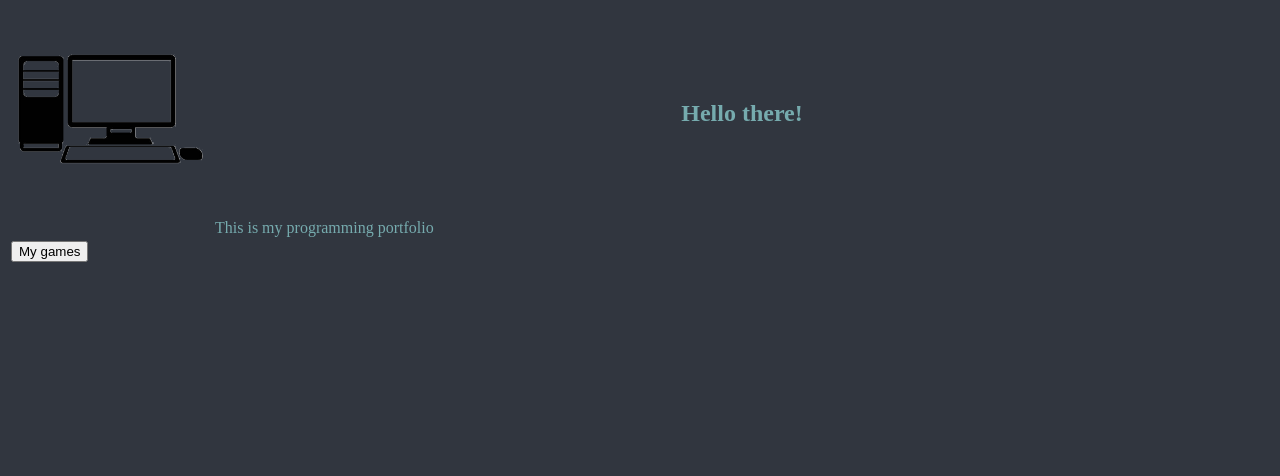
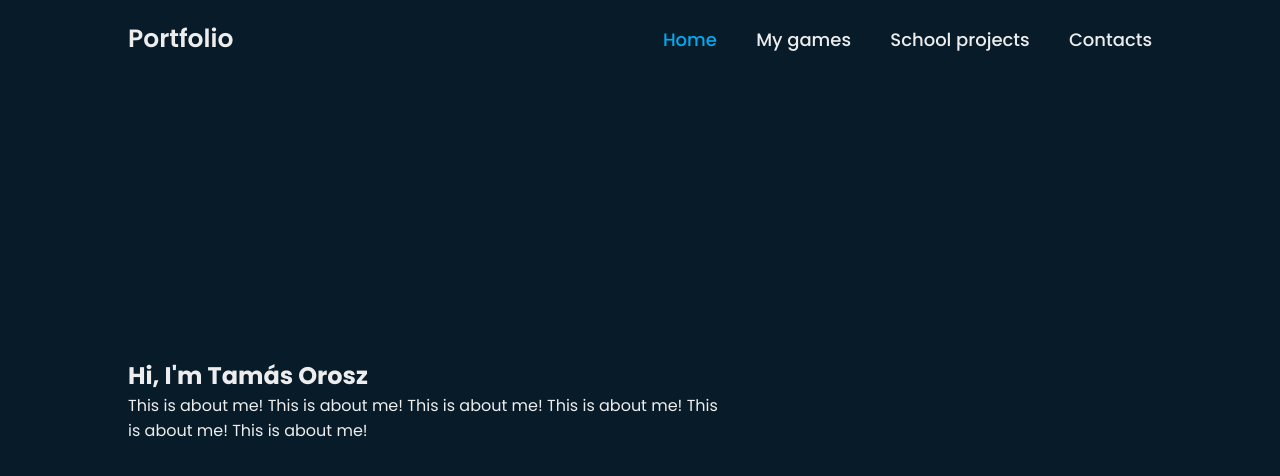
Before and after one commit to Tamorsz/PortfolioSite, a plain HTML site: page Portfolio.html in a window 1280 px wide. Drawn offline with Linux system fonts and the light colour scheme.

Commit message:
Rethinked

```diff
--- a/Portfolio.html
+++ b/Portfolio.html
@@ -2,37 +2,33 @@
 <html>
     <head>
         <title>Portfolio of Tamás Orosz</title>
-        <style>
-            body{background-color: rgb(49, 54, 63);}
-            th {color: rgb(118, 171, 174); font-size: x-large;}
-            td {color: rgb(118, 171, 174);}
-            p {color: rgb(238, 238, 238);}
-            a {color: rgb(118, 171, 174); text-decoration: none;}
-            a:hover {text-decoration: underline;}
-        </style>
+        <link rel="stylesheet" href="Style.css">
     </head>
     <body>
-        <table style="width: 100%;">
-            <tr>
-                <td style="width: 10%;"><img src="logo.png" alt="logo" width="200"></td>
-                <th style="width: 90%;">Hello there!</th>
-            </tr>
-            <tr>
-                <td></td>
-                <td>This is my programming portfolio</td>
-            </tr>
-            <tr>
-                <td><input type="button" value="My games" onclick="ToLink('GamesSite.html')" ></td>
-                <td></td>
-            </tr>
+        <header class="header">
+            <a href="Portfolio.html" class="logo">Portfolio</a>
 
-        </table>
+            <nav class="navbar">
+                <a href="Portfolio.html" class="active">Home</a>
+                <a href="GamesSite.html">My games</a>
+                <a href="#">School projects</a>
+                <a href="#">Contacts</a>
+            </nav>
+        </header>
 
-        <script>
-            function ToLink(link)
-            {
-                window.location.href = link
-            }
-        </script>
+        <section id="home" class="home" >
+            <div class="home-content">
+                <h1>Hi, I'm Tamás Orosz</h1>
+                <p>
+                    This is about me!
+                    This is about me!
+                    This is about me!
+                    This is about me!
+                    This is about me!
+                    This is about me!
+                </p>
+            </div>
+        </section>
+
     </body>
 </html>
--- /dev/null
+++ b/Style.css
@@ -0,0 +1,70 @@
+@import url('https://fonts.googleapis.com/css2?family=Poppins:ital,wght@0,100;0,200;0,300;0,400;0,500;0,600;0,700;0,800;0,900;1,100;1,200;1,300;1,400;1,500;1,600;1,700;1,800;1,900&display=swap');
+*
+{
+    margin: 0;
+    padding: 0;
+    box-sizing: border-box;
+    font-family: 'Poppins', sans-serif;
+}
+
+body
+{
+    background-color: #081b29;
+    color: #ededed;
+}
+
+a:hover
+{
+    color: #00abf0;
+}
+
+.header
+{
+    position: fixed;
+    top: 0;
+    left: 0;
+    width: 100%;
+    padding: 20px 10%;
+    display: flex;
+    justify-content: space-between;
+    background-color: transparent;
+    align-items: center;
+    z-index: 100;
+}
+
+.logo
+{
+    font-size: 25px;
+    color: #ededed;
+    text-decoration: none;
+    font-weight: 600;
+}
+
+.navbar a
+{
+    font-size: 18px;
+    color: #ededed;
+    text-decoration: none;
+    font-weight: 500;
+    margin-left: 35px;
+    transition: .3s;
+}
+
+.navbar a:hover,
+.navbar a.active
+{
+    color: #00abf0;
+}
+
+.home, .games
+{
+    height: 100vh;
+    display: flex;
+    align-items: center;
+    padding: 0 10%;
+}
+
+.home-content
+{
+    max-width: 600px;
+}
```
Also changed, not shown: GamesSite.html (+20 -13 lines).
